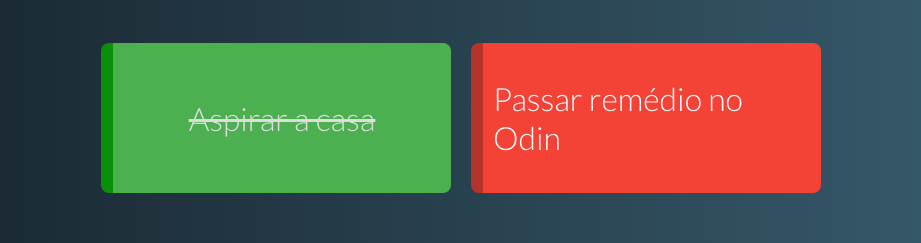
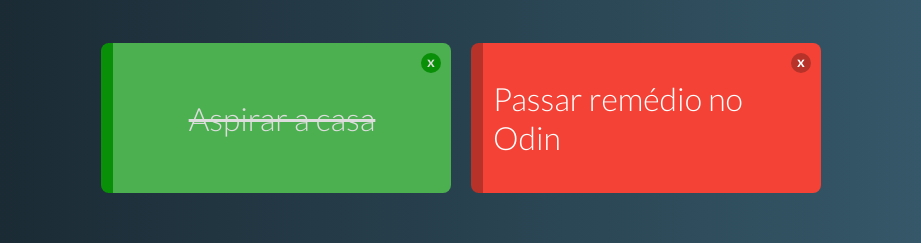
Before and after one commit to BrunoAFonseca/tarefas-vue, a Vue app: page / in a window 1280 px wide. Shown: the part 398-641 px from the top of the page, without its empty margins (179-1100 px from the left). Built offline with nearby package versions, Linux system fonts and the light colour scheme.

Commit message:
Componente Tarefa #02

```diff
--- a/src/App.vue
+++ b/src/App.vue
@@ -2,7 +2,7 @@
 	<div id="app">
 		<h1>Tarefas</h1>
 		<NewTask @taskAdded="addTask" />
-		<TaskGrid :tasks="tasks" />
+		<TaskGrid @taskDeleted="deleteTask" :tasks="tasks" />
 	</div>
 </template>
 
@@ -31,6 +31,9 @@
 					pending: task.pending || true
 				})
 			}
+		},
+		deleteTask(i) {
+			this.tasks.splice(i, 1)
 		}
 	}
 }
--- a/src/components/Task.vue
+++ b/src/components/Task.vue
@@ -1,6 +1,6 @@
 <template>
-  <div class="task"
-  :class="stateClass">
+  <div class="task" :class="stateClass">
+    <span @click="$emit('taskDeleted', task)" class="close">x</span>
     <p>{{ task.name }}</p>
   </div>
 </template>
@@ -23,6 +23,7 @@
 
 <style>
     .task {
+        position: relative;
         box-sizing: border-box;
         width: 350px;
         height: 150px;
@@ -49,4 +50,25 @@
         text-decoration: line-through;
     }
 
+    .pending .close {
+        background-color: #B73229;
+    }
+
+    .done .close {
+        background-color: #0A8F08;
+    }
+
+    .close {
+        position: absolute;
+        right: 10px;
+        top: 10px;
+        font-size: 0.9rem;
+        font-weight: 600;
+        height: 20px;
+        width: 20px;
+        border-radius: 10px;
+        display: flex;
+        justify-content: center;
+    }
+
 </style>
--- a/src/components/TaskGrid.vue
+++ b/src/components/TaskGrid.vue
@@ -1,7 +1,8 @@
 <template>
   <div class="task-grid">
     <template v-if="tasks.length">
-        <Task v-for="task in tasks" :key="task.name"
+        <Task v-for="(task, i) in tasks" :key="task.name"
+            @taskDeleted="$emit('taskDeleted', i)"
             :task="task">
         </Task>
     </template>
```
